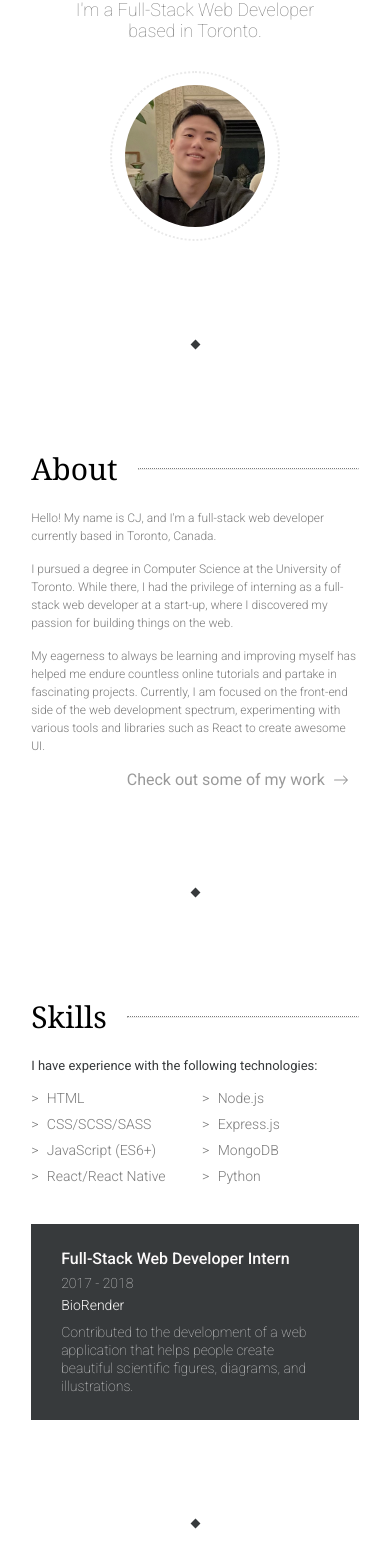
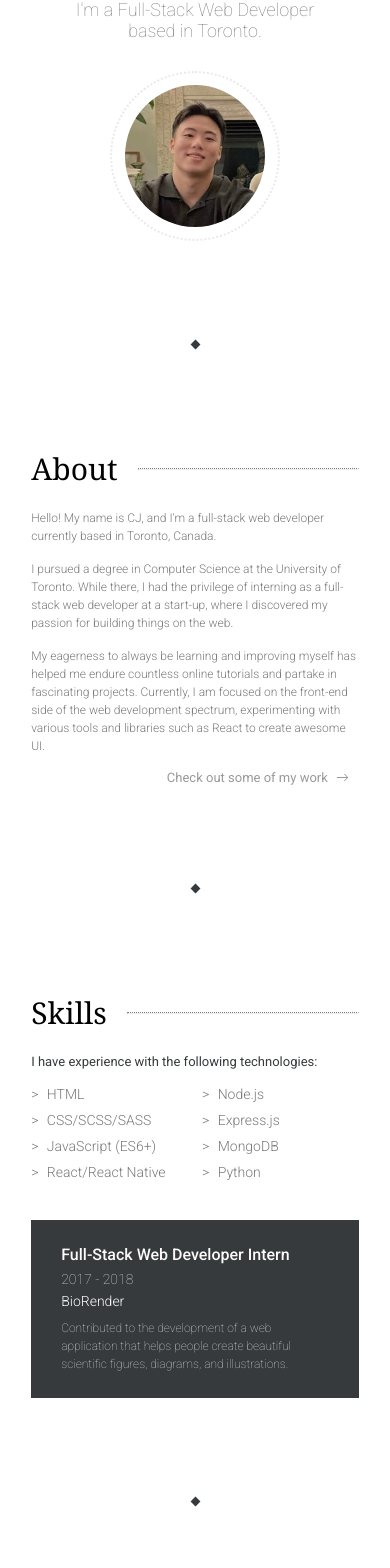
Before and after one commit to cjoak1028/my-personal-website, a React (Create React App) app: page / in a window 390 px wide. Shown: the part 244-1812 px from the top of the page. Built offline with nearby package versions, Linux system fonts and the light colour scheme.

Commit message:
Changed font size responsiveness for experience description

```diff
--- a/src/components/About/About.module.css
+++ b/src/components/About/About.module.css
@@ -1,5 +1,5 @@
 #about {
-    max-width: 80rem;
+    max-width: 85rem;
     margin: auto;
 }
 
@@ -10,9 +10,10 @@
 #work-link {
     /* float: right; */
     margin-right: 1rem;
+    margin-top: 1.5rem;
     cursor: pointer;
     opacity: 40%;
-    font-size: clamp(1.6rem, 2vw, 2.2rem);
+    font-size: clamp(1.3rem, 1.6vw, 1.8rem);
     color: black;
 }
 
--- a/src/components/Skills/Skills.module.css
+++ b/src/components/Skills/Skills.module.css
@@ -61,11 +61,11 @@
 }
 
 .experience-description {
-    font-size: clamp(1.4rem, 1.5vw, 1.8rem);
+    font-size: clamp(1.2rem, 2vw, 1.6rem);
     color: #D6D6D6;
     margin-bottom: 0;
     font-weight: 100;
-    line-height: clamp(1.8rem, 1.5vw, 2rem);
+    line-height: clamp(1.8rem, 3vw, 2.2rem);
 }
 
 @media screen and (min-width: 50em) {
```
